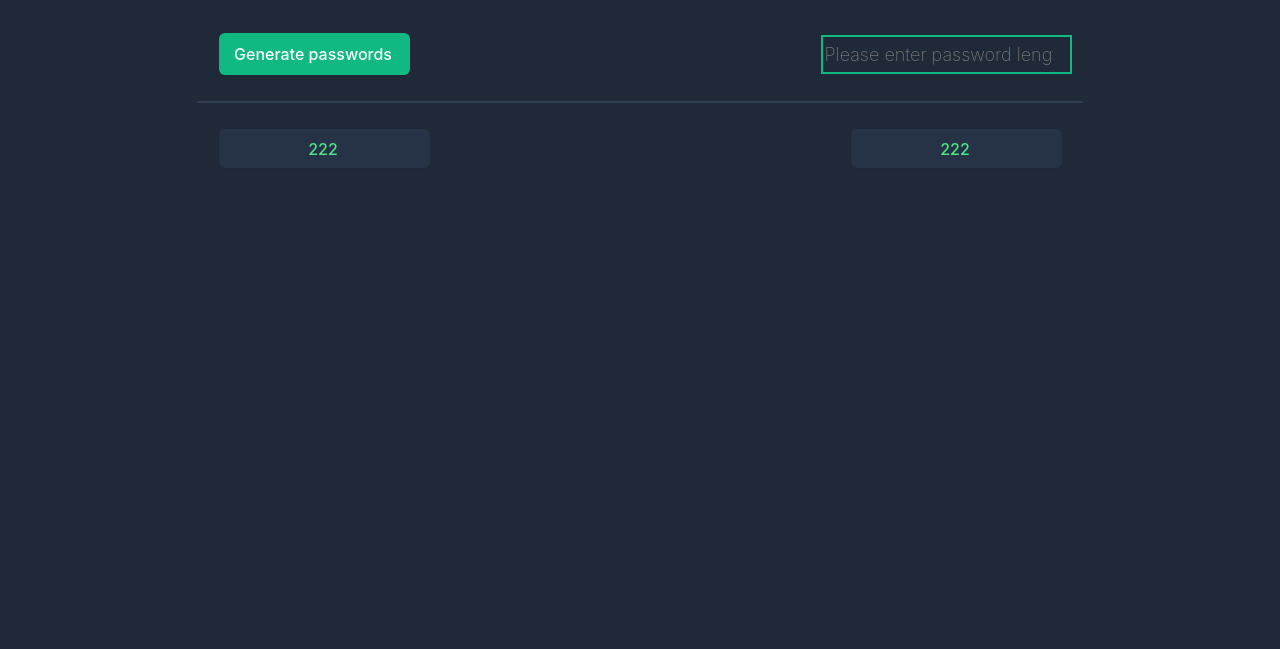
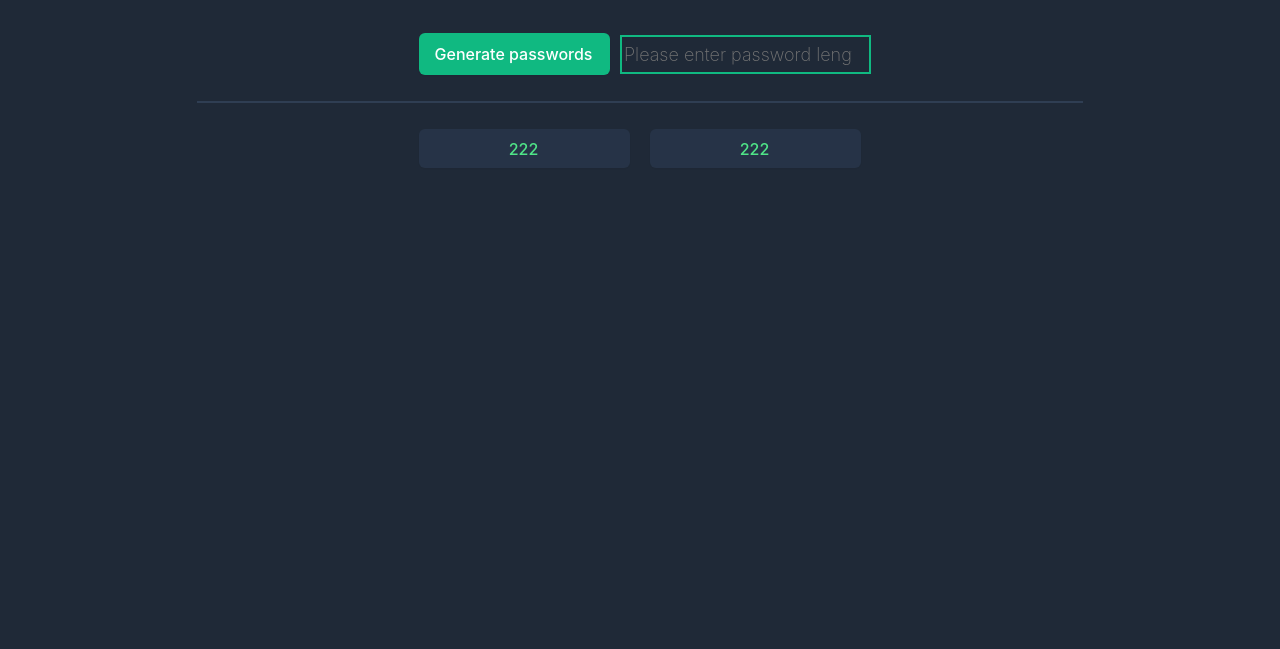
Before and after one commit to pavly-l/password-Generato, a plain HTML site: page index.html in a window 1280 px wide. Shown: the part 151-800 px from the top of the page. Drawn offline with Linux system fonts and the light colour scheme.

Commit message:
Update index.css

```diff
--- a/index.css
+++ b/index.css
@@ -1,8 +1,8 @@
 body {
-    //margin:;
     background: #1F2937;
     display: flex;
     flex-direction: column;
+    align-items: center;
     box-sizing: border-box;
     font: 500 16px/24px 'Inter'
 }
```
